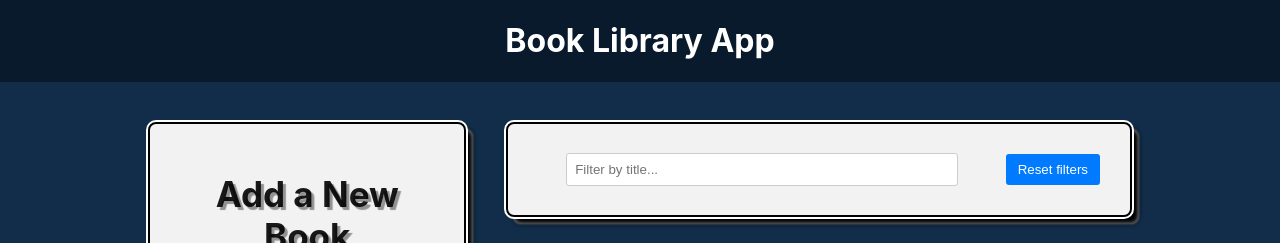
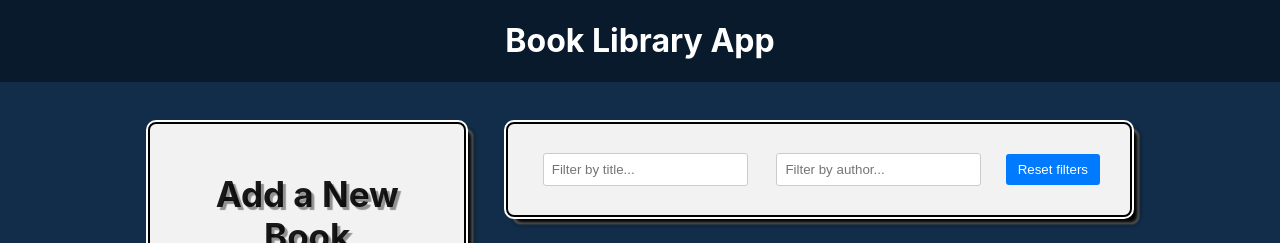
Before and after one commit to ukrWily/30-react-redux, a React (Create React App) app: page / in a window 1280 px wide. Shown: the top 243 px of the page. Built offline with nearby package versions, Linux system fonts and the light colour scheme.

Commit message:
filter by author

```diff
--- a/src/components/BookForm/BookForm.css
+++ b/src/components/BookForm/BookForm.css
@@ -34,7 +34,7 @@
   border-radius: 5px;
   cursor: pointer;
   margin: 10px;
-  transition: all 0.3s ease;
+  transition: all 0.2s ease;
   box-shadow: 3px 3px 3px rgba(0, 0, 0, 0.8);
 }
 
--- a/src/components/BookList/BookList.js
+++ b/src/components/BookList/BookList.js
@@ -1,13 +1,17 @@
 import { useSelector, useDispatch } from "react-redux";
 import { deleteBook, toggleFavorite } from "../../redux/books/actionCreators";
 import { BsBookmarkStar, BsBookmarkStarFill } from "react-icons/bs";
-import { selectTitleFilter } from "../../redux/slices/filterSlice";
+import {
+  selectTitleFilter,
+  selectAuthorFilter,
+} from "../../redux/slices/filterSlice";
 
 import "./BookList.css";
 
 const BookList = () => {
   const books = useSelector((state) => state.books);
   const titleFilter = useSelector(selectTitleFilter);
+  const authorFilter = useSelector(selectAuthorFilter);
   const dispatch = useDispatch();
 
   const handleDeleteBook = (id) => {
@@ -22,7 +26,11 @@ const BookList = () => {
     const matchesTitle = book.title
       .toLowerCase()
       .includes(titleFilter.toLowerCase());
-    return matchesTitle;
+    const matchesAuthor = book.author
+      .toLowerCase()
+      .includes(authorFilter.toLowerCase());
+
+    return matchesTitle && matchesAuthor;
   });
 
   return (
--- a/src/components/Filter/Filter.js
+++ b/src/components/Filter/Filter.js
@@ -2,6 +2,8 @@ import { useDispatch, useSelector } from "react-redux";
 import {
   setTitleFilter,
   selectTitleFilter,
+  setAuthorFilter,
+  selectAuthorFilter,
   resetFilter,
 } from "../../redux/slices/filterSlice";
 import "./Filter.css";
@@ -9,9 +11,13 @@ import "./Filter.css";
 const Filter = () => {
   const dispatch = useDispatch();
   const titleFilter = useSelector(selectTitleFilter);
+  const authorFilter = useSelector(selectAuthorFilter);
 
   const handleTitleFilterChange = (e) => {
     dispatch(setTitleFilter(e.target.value));
+  };
+  const handleAuthorFilterChange = (e) => {
+    dispatch(setAuthorFilter(e.target.value));
   };
 
   const handleResetFilter = () => {
@@ -29,6 +35,14 @@ const Filter = () => {
             onChange={handleTitleFilterChange}
           />
         </div>
+        <div className="filter-group">
+          <input
+            type="text"
+            value={authorFilter}
+            placeholder="Filter by author..."
+            onChange={handleAuthorFilterChange}
+          />
+        </div>
         <button type="button" onClick={handleResetFilter}>
           Reset filters
         </button>
--- a/src/redux/slices/filterSlice.js
+++ b/src/redux/slices/filterSlice.js
@@ -2,6 +2,7 @@ import { createSlice } from "@reduxjs/toolkit";
 
 const initialState = {
   title: "",
+  author: "",
 };
 
 const filterSlice = createSlice({
@@ -15,14 +16,19 @@ const filterSlice = createSlice({
       // Or you can also return new state as usually
       return { ...state, title: action.payload };
     },
+    setAuthorFilter: (state, action) => {
+      return { ...state, author: action.payload };
+    },
     resetFilter: (state) => {
       return initialState;
     },
   },
 });
 
-export const { setTitleFilter, resetFilter } = filterSlice.actions;
+export const { setTitleFilter, setAuthorFilter, resetFilter } =
+  filterSlice.actions;
 
 export const selectTitleFilter = (state) => state.filter.title;
+export const selectAuthorFilter = (state) => state.filter.author;
 
 export default filterSlice.reducer;
```
